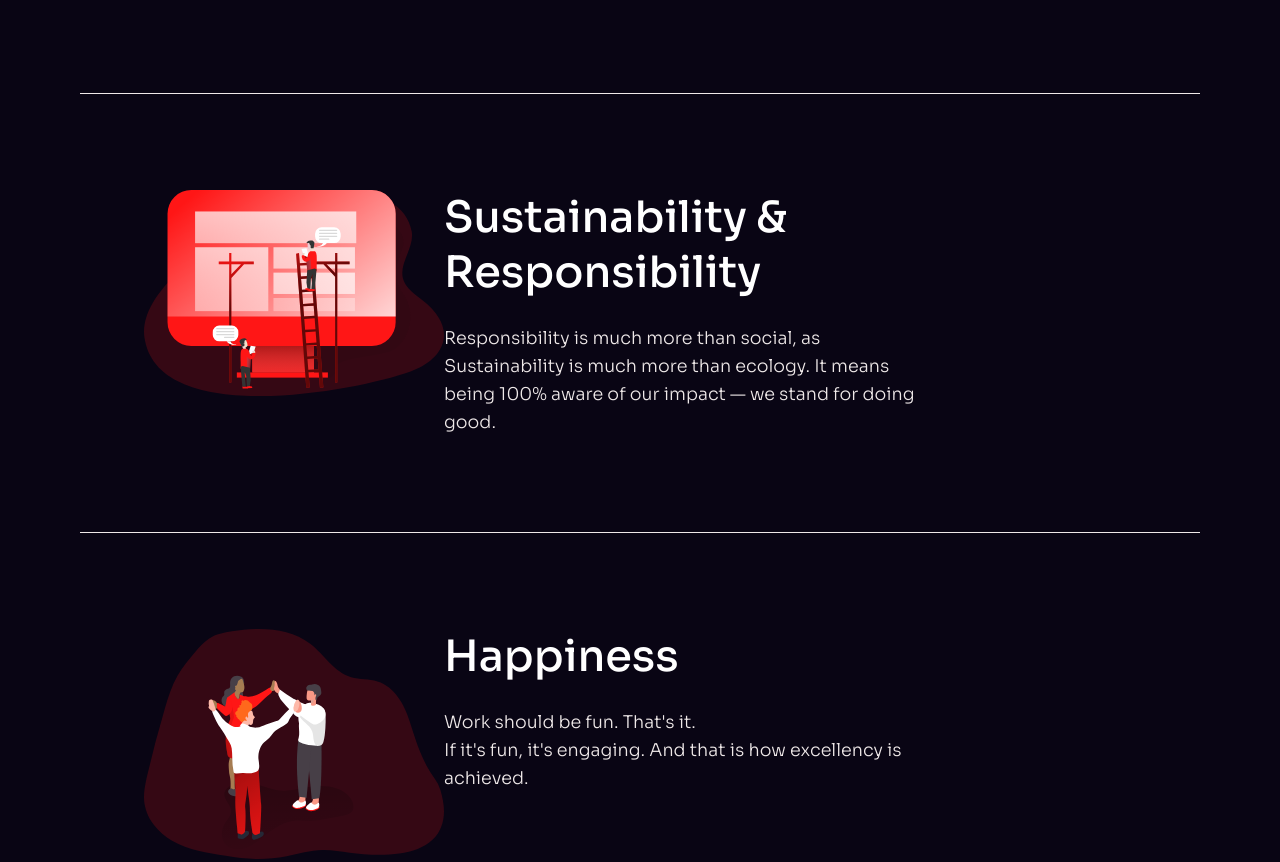
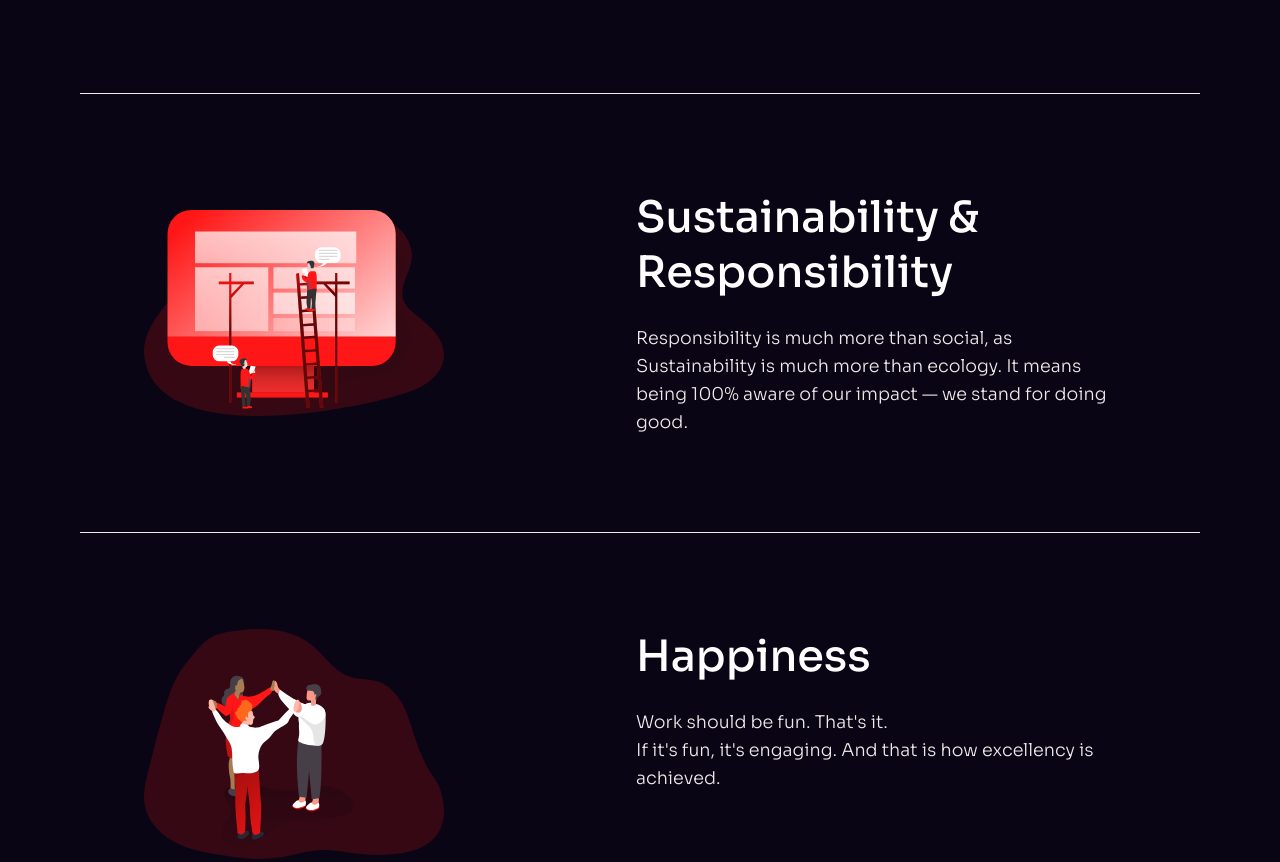
Before and after one commit to Jnah134/personal-portfolio, a website built with webpack: page src/who.html in a window 1280 px wide. Shown: the part 2223-3085 px from the top of the page. Built offline with nearby package versions, Linux system fonts and the light colour scheme.

Commit message:
fixed bug

```diff
--- a/src/scss/_about.scss
+++ b/src/scss/_about.scss
@@ -78,7 +78,6 @@
 // second section
 .illustration-container {
   display: flex;
-  // justify-content: space-between;
   flex-wrap: wrap;
   padding: 6rem 4rem;
 
@@ -162,3 +161,9 @@
     }
   }
 }
+
+@media screen and (min-width: $tablet) {
+  .illustration-container {
+    justify-content: space-between;
+  }
+}
--- a/src/who.html
+++ b/src/who.html
@@ -218,13 +218,11 @@
       </div>
       <div class="light-line"></div>
       <div class="illustration-container">
-        <div>
-          <img
-            src="./images/sustainability.svg"
-            class="illustration-image"
-            alt=""
-          />
-        </div>
+        <img
+          src="./images/sustainability.svg"
+          class="illustration-image"
+          alt=""
+        />
         <div class="illustration-section-text">
           <h3>
             Sustainability & <br />
```
Also changed, not shown: css/style.css, 1 other file.
